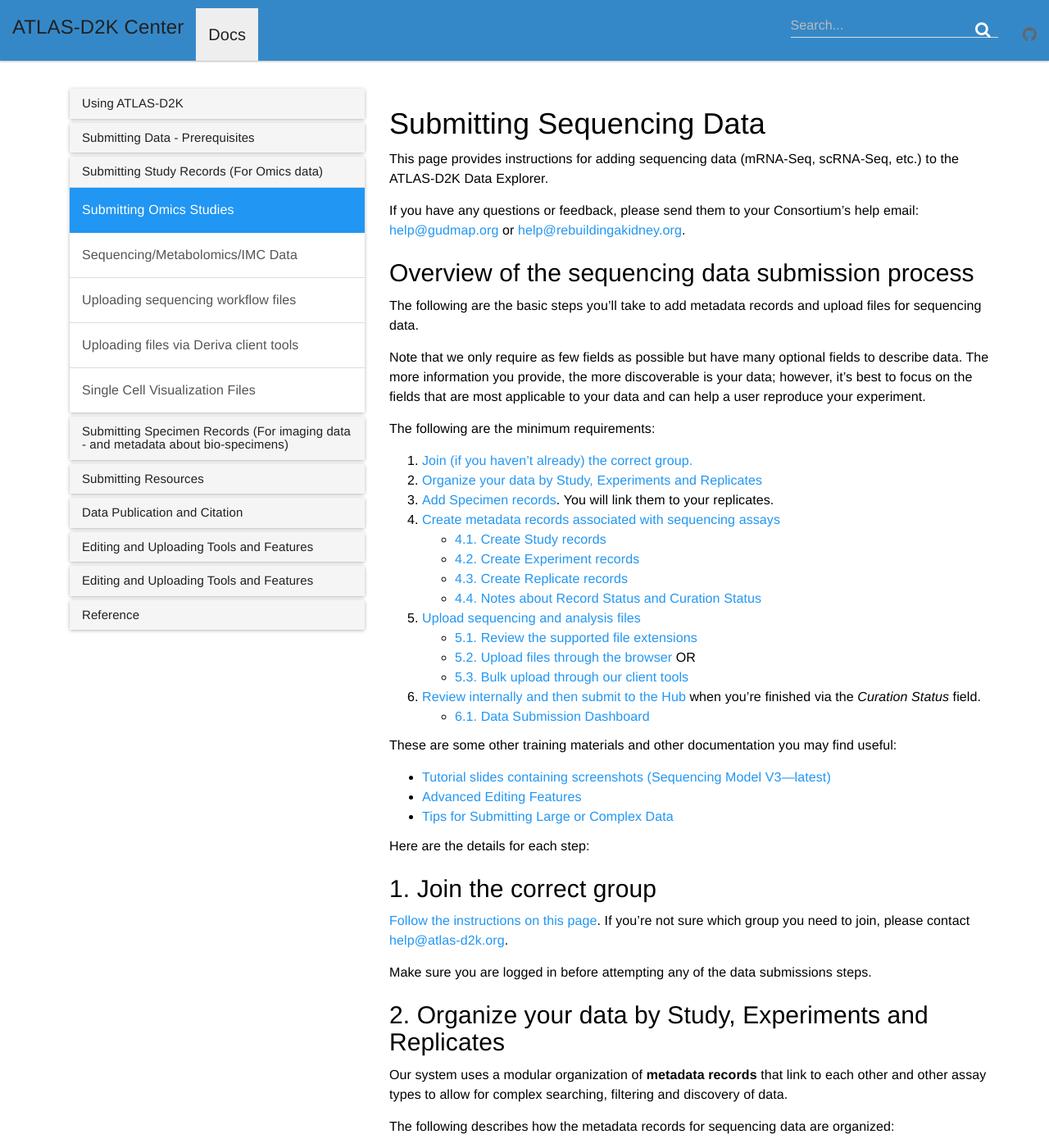
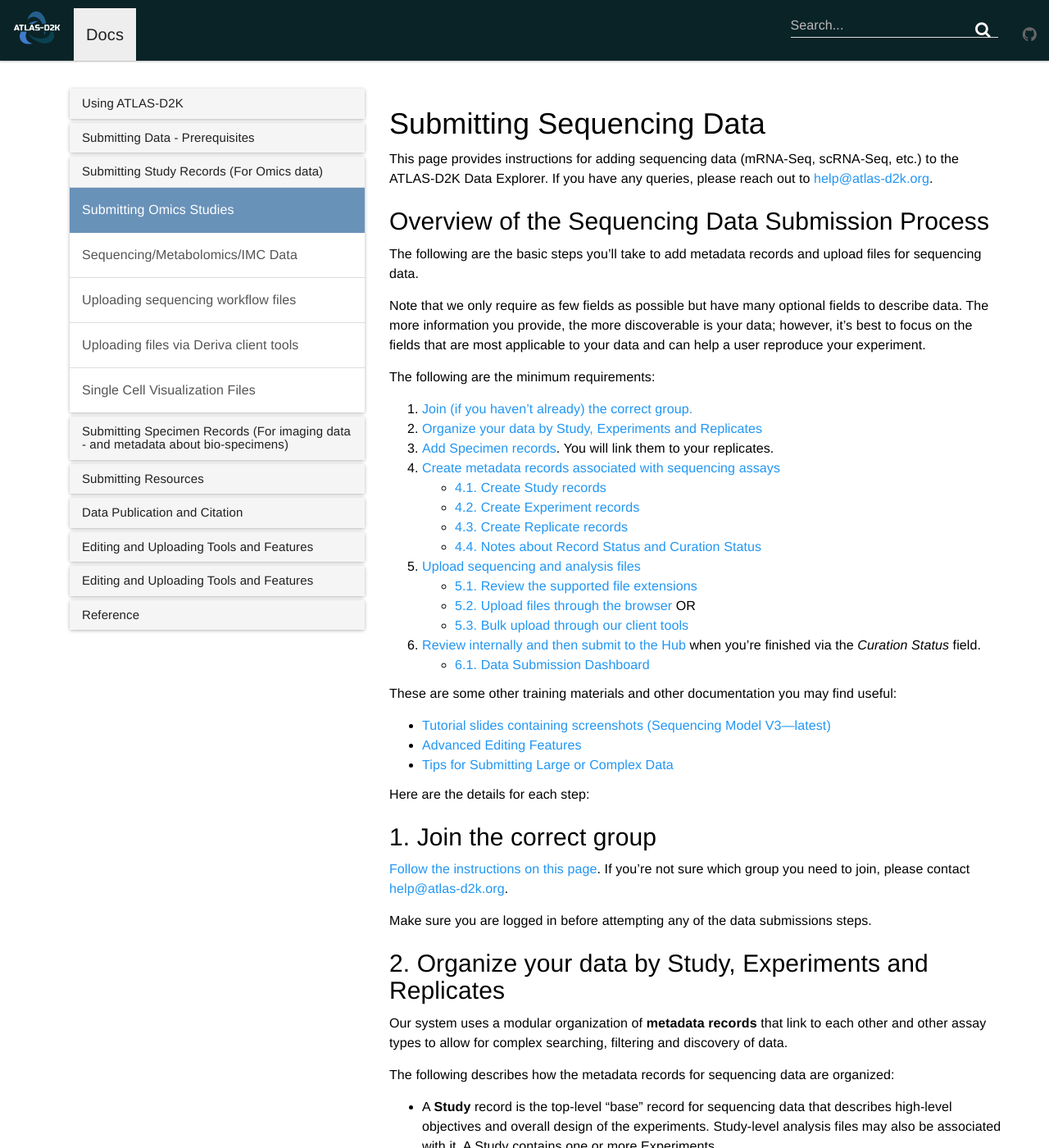
Before and after one commit to informatics-isi-edu/atlas-d2k-docs, a Jekyll site: the page built from docs/_docs/submitting_data/Submitting-Sequencing-Data-v3.md, in a window 1280 px wide and 1400 px high. Shown: the whole window at 82% size. Built offline with Jekyll 4.4.1, drawn with Linux system fonts in a browser that asks for light colours.

Commit message:
updating specimen, adding logo

```diff
--- a/docs/_data/docs.yml
+++ b/docs/_data/docs.yml
@@ -48,9 +48,9 @@
 # Section 4
 - title: Submitting Specimen Records (For imaging data - and metadata about bio-specimens)
   docs:
+#    - sectionTitle: Submitting Specimen Records
+#      url: specimen
     - sectionTitle: Submitting Specimen Records
-      url: specimen
-    - sectionTitle: Specimen v2
       url: specimen-v2
     - sectionTitle: Bulk uploading image files
       url: bulk-uploading-image-files
--- a/docs/_docs/submitting_data/Submitting-Sequencing-Data-v3.md
+++ b/docs/_docs/submitting_data/Submitting-Sequencing-Data-v3.md
@@ -9,11 +9,9 @@
 <!-- comment out when generating PDF in Atom
 **[PDF version](/docs/submitting_data/Submitting-Sequencing-Data-v3.pdf)** -->
 
-This page provides instructions for adding sequencing data (mRNA-Seq, scRNA-Seq, etc.) to the ATLAS-D2K Data Explorer.
+This page provides instructions for adding sequencing data (mRNA-Seq, scRNA-Seq, etc.) to the ATLAS-D2K Data Explorer. If you have any queries, please reach out to [help@atlas-d2k.org](mailto:help@atlas-d2k.org).
 
-If you have any questions or feedback, please send them to your Consortium's help email: [help@gudmap.org](mailto:help@gudmap.org) or [help@rebuildingakidney.org](mailto:help@rebuildingakidney.org).
-
-## Overview of the sequencing data submission process
+## Overview of the Sequencing Data Submission Process
 
 The following are the basic steps you’ll take to add metadata records and upload files for sequencing data.
 
--- a/docs/_includes/topnav.html
+++ b/docs/_includes/topnav.html
@@ -8,8 +8,9 @@
         <span class="icon-bar"></span>
       </button>
             <a class="navbar-brand" href="{{ site.baseurl }}/">
-                {%- comment -%} <span><img src="{{ "/assets/img/logonav.png" | relative_url }}" alt="Logo"></span>  {%- endcomment -%}
-                {{ site.title }}
+                 <span><img src="{{ "/assets/img/atlas-logo-inverted.png" | relative_url }}" alt="Logo"></span>
+                 {%- comment -%} {{ site.title }} {%- endcomment -%}
+
             </a>
         </div>
         <div id="navbar" class="collapse navbar-collapse">
--- a/docs/assets/css/custom.css
+++ b/docs/assets/css/custom.css
@@ -34,8 +34,10 @@
 }
 
 .navbar-default {
-  background-color: #3588C8;
-  border-color: #3588C8;
+  /*background-color: #3588C8;
+  border-color: #3588C8; */
+  background-color: #0A2327;
+  border-color: #0A2327;
 }
 
 .panel-title>a, .panel-title>small, .panel-title>.small, .panel-title>small>a, .panel-title>.small>a {
@@ -78,6 +80,13 @@
 .navbar-header a.navbar-brand {
     color: #fff;
 }
+
+.list-group-item.active,
+.list-group-item.active:hover,
+.list-group-item.active:focus {
+  background-color: #6992b9;
+  border-color: #6992b9;
+  }
 
 
 .tt-input,
```
Also changed, not shown: docs/_docs/submitting_data/Submitting-Specimen-Data-v2.md (+2 -3 lines), docs/assets/img/atlas-logo-inverted.png (added), docs/assets/img/logo-cropped-for-chaise.png (added).
